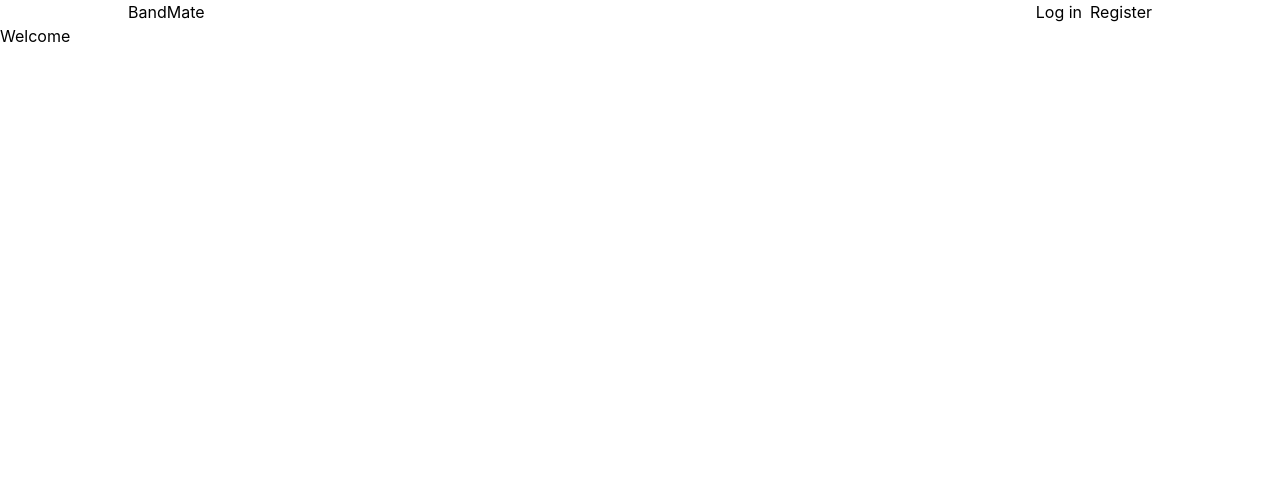
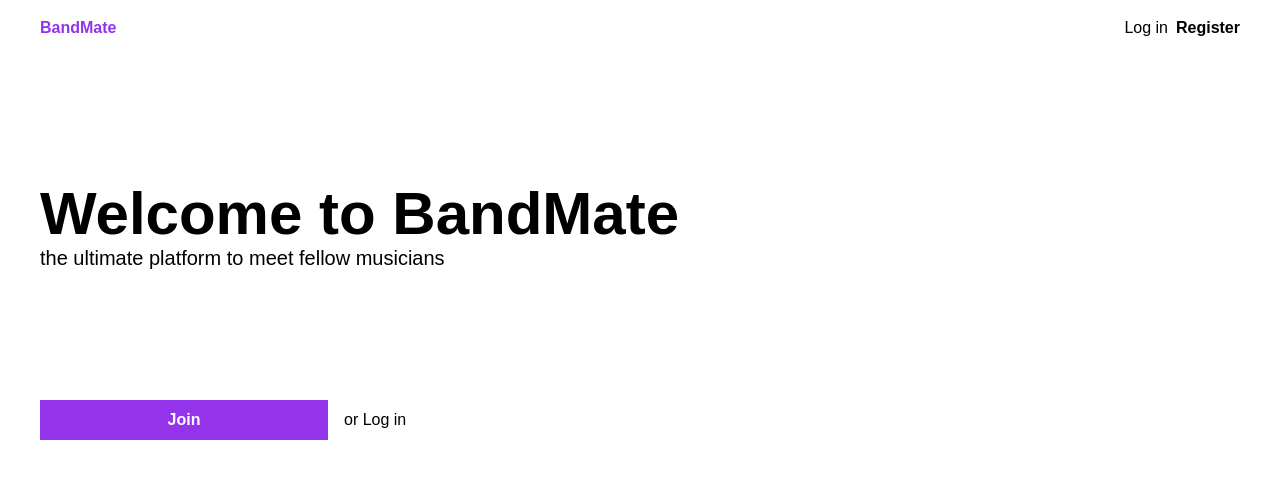
Before and after one commit to krzygrzywygrzy/bandmate, a React (Create React App) app: page / in a window 1280 px wide. Shown: the top 478 px of the page. Built offline with nearby package versions, Linux system fonts and the light colour scheme.

Commit message:
welcome screen layout

```diff
--- a/src/Routes/welcome/Welcome.tsx
+++ b/src/Routes/welcome/Welcome.tsx
@@ -1,7 +1,23 @@
 import React from "react";
 
 const Welcome: React.FC = () => {
-  return <div>Welcome</div>;
+  return (
+    <div className="site-container">
+      <header className="my-16 xl:my-32">
+        <span className="text-6xl font-semibold">Welcome to BandMate</span>
+        <br />
+        <span className="text-xl">
+          the ultimate platform to meet fellow musicians
+        </span>
+      </header>
+      <main className="flex items-center">
+        <div className="purple-button">Join</div>
+        <div>
+          or <span className="welcome-login">Log in</span>
+        </div>
+      </main>
+    </div>
+  );
 };
 
 export default Welcome;
--- a/src/components/layout/Navbar.tsx
+++ b/src/components/layout/Navbar.tsx
@@ -11,9 +11,11 @@ const Navbar: React.FC = () => {
   });
 
   return (
-    <div className="flex justify-between mx-32">
+    <div className="flex justify-between site-container py-4">
       <div>
-        <Link href="/">BandMate</Link>
+        <Link href="/" className="font-semibold text-purple-600">
+          BandMate
+        </Link>
       </div>
       <div>
         {authenticated ? (
@@ -23,7 +25,9 @@ const Navbar: React.FC = () => {
             <Link href="/login" className="mr-2">
               Log in
             </Link>
-            <Link href="/register">Register</Link>
+            <Link href="/register" className="font-semibold">
+              Register
+            </Link>
           </div>
         )}
       </div>
--- /dev/null
+++ b/src/components/popups/Popup.tsx
@@ -0,0 +1,7 @@
+import React from "react";
+
+const Popup: React.FC = () => {
+  return <div></div>;
+};
+
+export default Popup;
--- a/src/index.css
+++ b/src/index.css
@@ -2,11 +2,12 @@
 @tailwind components;
 @tailwind utilities;
 
+@import url("https://fonts.googleapis.com/css2?family=Poppins:wght@300;400;600&display=swap");
+
 body {
   margin: 0;
-  font-family: -apple-system, BlinkMacSystemFont, "Segoe UI", "Roboto", "Oxygen",
-    "Ubuntu", "Cantarell", "Fira Sans", "Droid Sans", "Helvetica Neue",
-    sans-serif;
+  box-sizing: border-box;
+  font-family: "Poppins", sans-serif;
   -webkit-font-smoothing: antialiased;
   -moz-osx-font-smoothing: grayscale;
 }
@@ -15,3 +16,18 @@ code {
   font-family: source-code-pro, Menlo, Monaco, Consolas, "Courier New",
     monospace;
 }
+
+.site-container {
+  margin: auto;
+  @apply 2xl:w-siteWidth2xl xl:w-siteWidthxl lg:w-siteWithLarge md:w-siteWithMedium px-4 md:px-0;
+}
+
+.purple-button {
+  transition: background 0.25s ease-in-out;
+  @apply bg-purple-600 py-2 px-4 text-white w-72 text-center mr-4 font-semibold hover:bg-purple-800 cursor-pointer;
+}
+
+.welcome-login {
+  transition: font-size 0.25s ease-in-out;
+  @apply hover:text-lg cursor-pointer;
+}
--- a/tailwind.config.js
+++ b/tailwind.config.js
@@ -1,7 +1,15 @@
 module.exports = {
   content: ["./src/**/*.{js,jsx,ts,tsx}"],
   theme: {
-    extend: {},
+    extend: {
+      spacing: {
+        xl: "480px",
+        siteWidth2xl: "1500px",
+        siteWidthxl: "1200px",
+        siteWithLarge: "1000px",
+        siteWithMedium: "740px",
+      },
+    },
   },
   plugins: [],
 };
```
